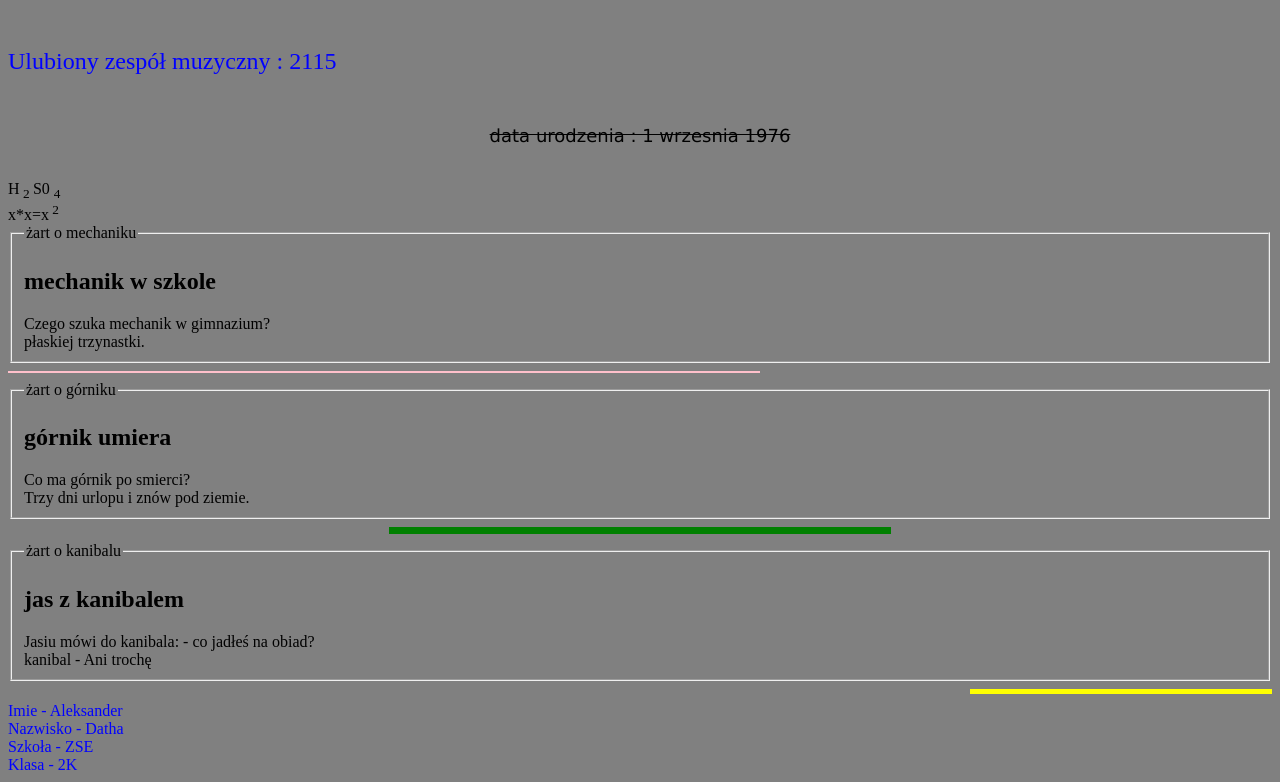
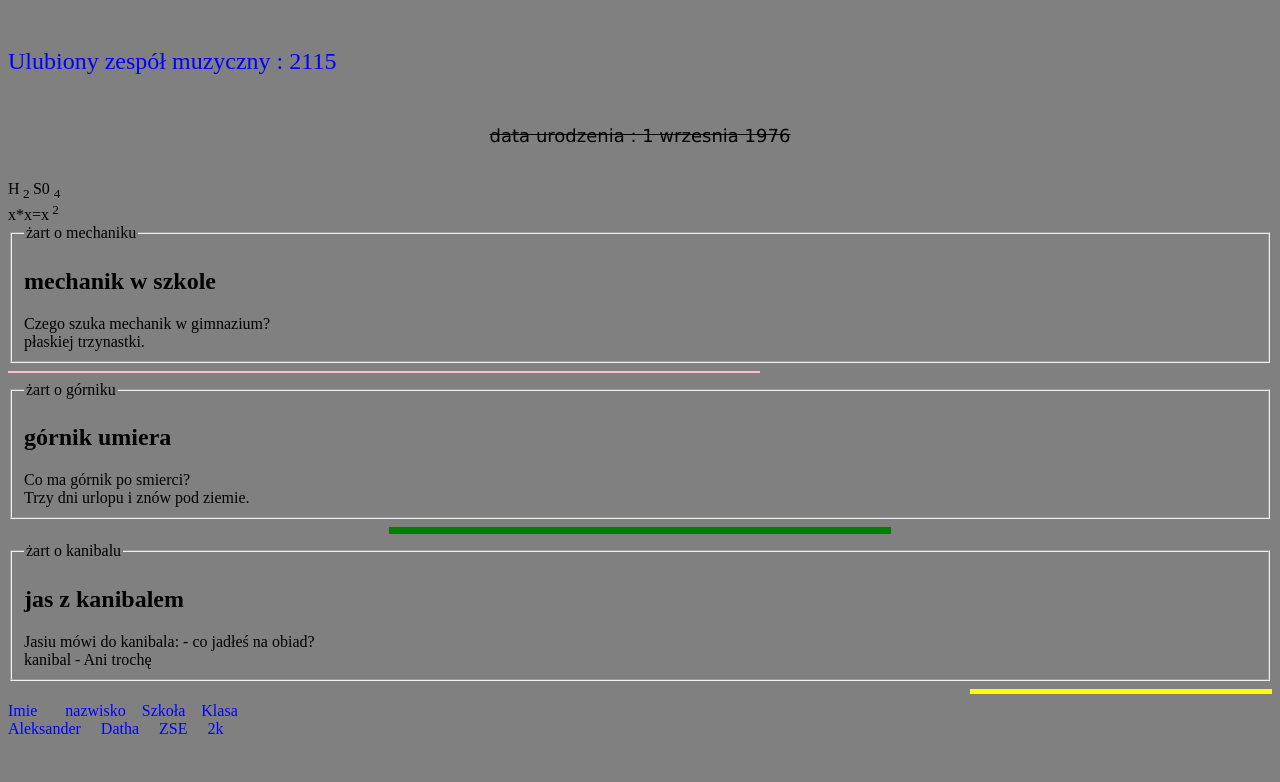
Before and after one commit to Mrognisty/Aleksander2k, a plain HTML site: page index.html in a window 1280 px wide. Shown: the part 1631-2413 px from the top of the page. After the commit the page ends 2377 px from the top, so only its background shows below. Drawn offline with Linux system fonts and the light colour scheme.

Commit message:
Update index.html

```diff
--- a/index.html
+++ b/index.html
@@ -65,10 +65,9 @@ kanibal - Ani trochę <br>
 </fieldset>
 <hr size="5" width="300" align="right" color="yellow">
 
- <align="left"> <font color="blue" size="3" face="Times New Roman">		Imie - Aleksander </font>  <br>
- <align="left"> <font color="blue" size="3" face="Times New Roman">		Nazwisko - Datha </font> <br>
-<align="left"> <font color="blue" size="3" face="Times New Roman">		Szkoła - ZSE </font> <br>
-<align="left"> <font color="blue" size="3" face="Times New Roman">		Klasa - 2K </font> <br>
+ <align="left"> <font color="blue" size="3" face="Times New Roman">		Imie  &nbsp &nbsp &nbsp nazwisko &nbsp&nbsp&nbspSzkoła &nbsp&nbsp&nbspKlasa </font>  <br>
+ <align="left"> <font color="blue" size="3" face="Times New Roman">		Aleksander &nbsp &nbsp Datha &nbsp&nbsp&nbsp&nbspZSE &nbsp&nbsp&nbsp&nbsp2k </font> <br>
+
 
 
  </body>
```
